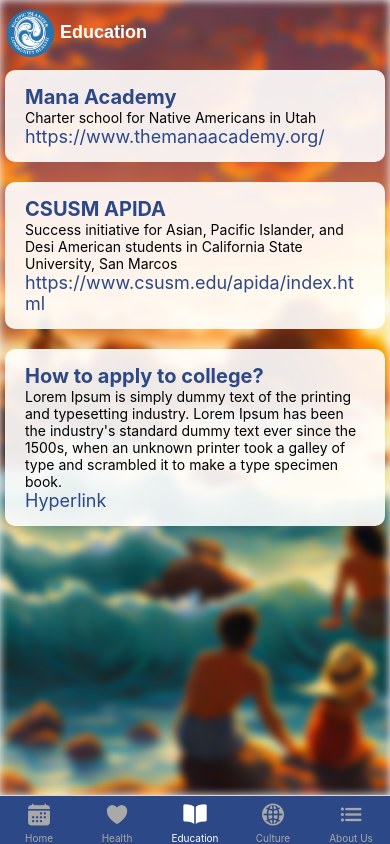
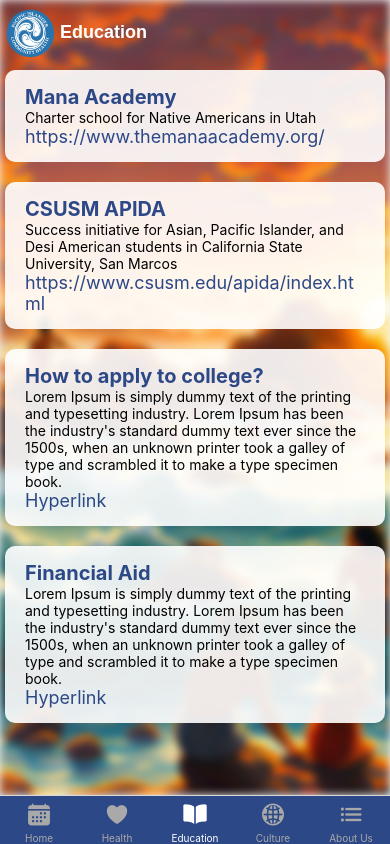
Before and after one commit to ntpotraz/PIC-Health-App, a React Native app: screen /Education in a window 390 px wide. Built offline with nearby package versions, Linux system fonts and the light colour scheme.

Commit message:
Added a text container "Financial Aid" with dummy text

```diff
--- a/screens/EducationScreen.jsx
+++ b/screens/EducationScreen.jsx
@@ -57,6 +57,21 @@ export default function EducationScreen() {
               </TouchableOpacity>
             </View>
 
+            <View style={textBox.container}>
+              <Text style={textBox.title}>Financial Aid</Text>
+              <Text style={textBox.text}>
+                Lorem Ipsum is simply dummy text of the printing and typesetting industry.
+                Lorem Ipsum has been the industry's standard dummy text ever since the 1500s,
+                when an unknown printer took a galley of type and scrambled it to make a type
+                specimen book.
+              </Text>
+              <TouchableOpacity onPress={() => Linking.openURL('https://google.com')}>
+                <Text style={textBox.link}>
+                  Hyperlink
+                </Text>
+              </TouchableOpacity>
+            </View>
+
           </View>
         </ScrollView>
       </ImageBackground>
```
